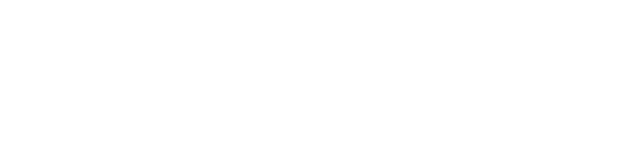
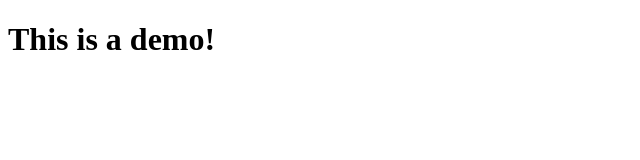
Before and after one commit to m1nsun9/codingdemo, a plain HTML site: page index.html in a window 1280 px wide. Shown: the whole page, without its empty margins (0-640 px from the left). Drawn offline with Linux system fonts and the light colour scheme.

Commit message:
Adds a header to index.html

```diff
--- a/index.html
+++ b/index.html
@@ -7,6 +7,6 @@
     <title>Document</title>
 </head>
 <body>
-
+    <h1>This is a demo!</h1>
 </body>
 </html>
```
